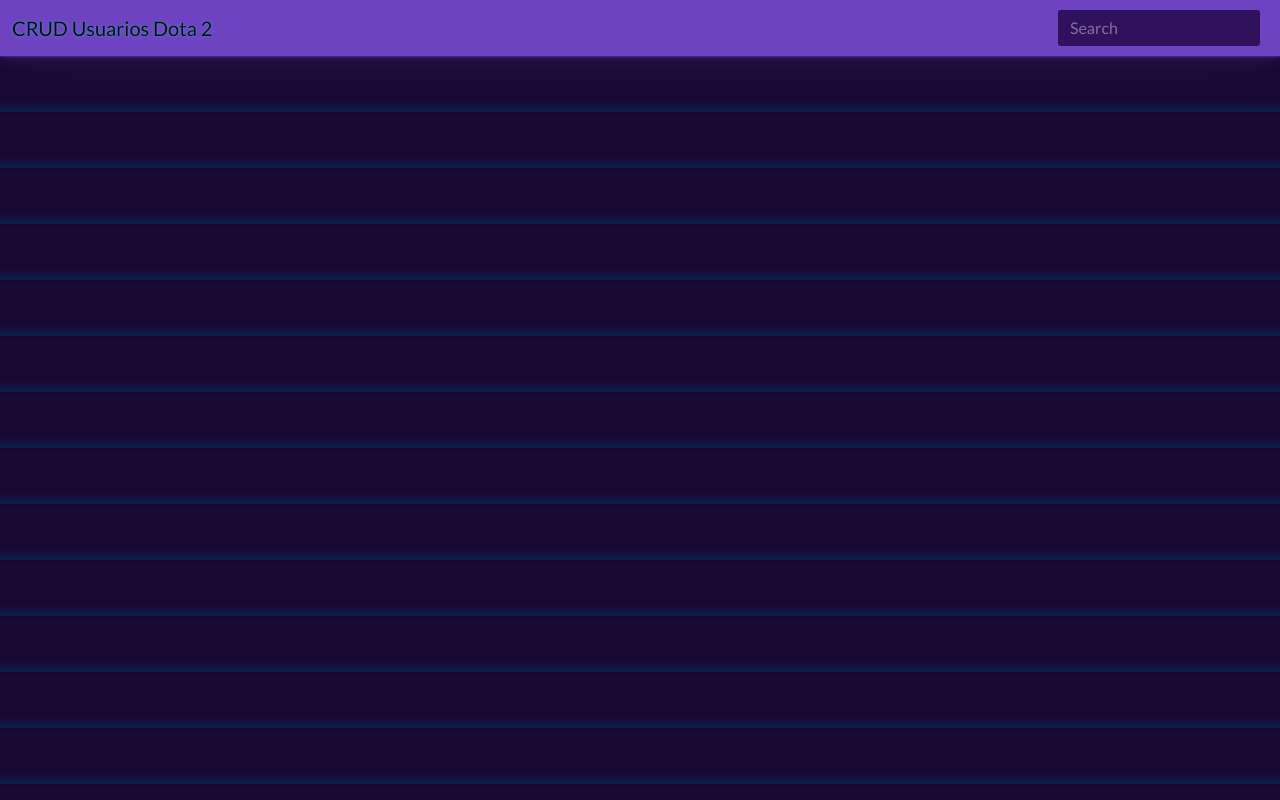
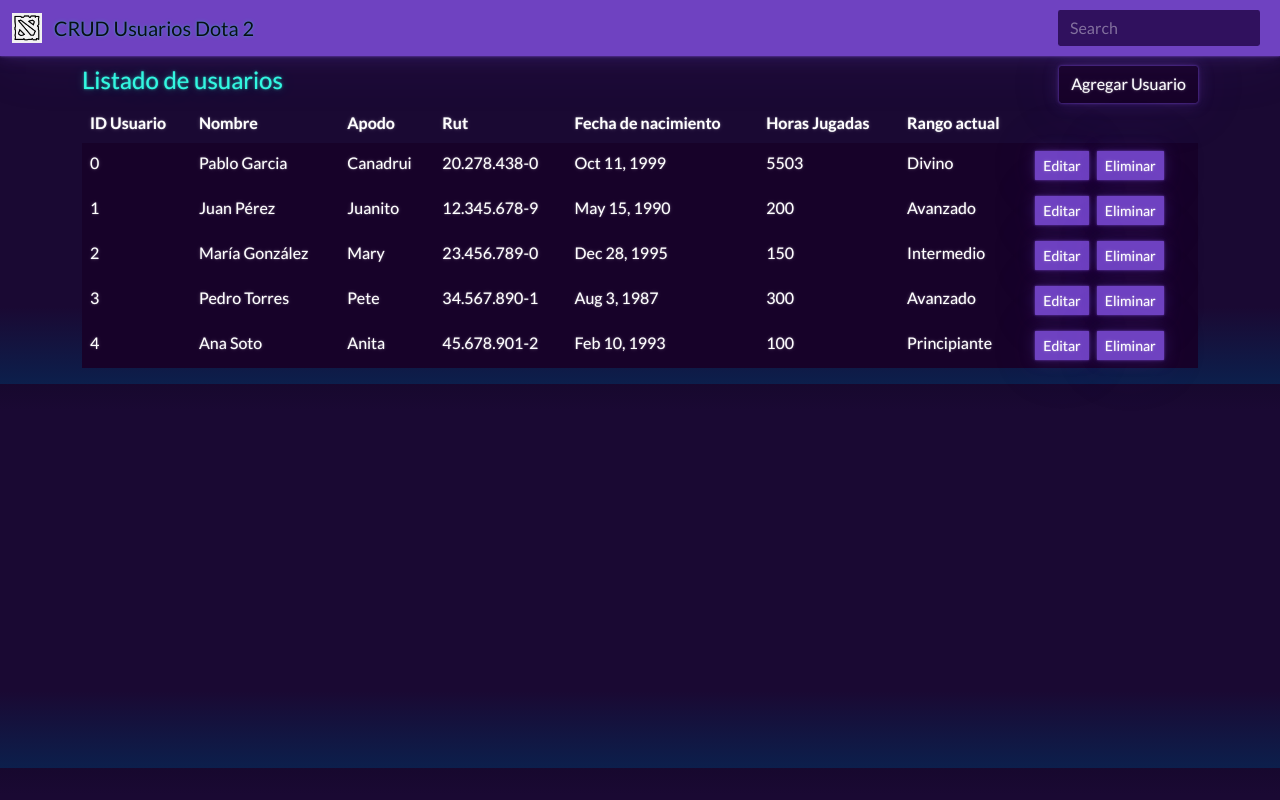
Before and after one commit to PabloGarciaU/front-crud-usuarios-dota-2-chile, an Angular app in the folder front-crud-dota-2-chile/: page / in a window 1280 px wide. Built offline with nearby package versions, Linux system fonts and the light colour scheme.

Commit message:
configurado listproduct component y agregado logo bonito
Hasta ahora como viento en popa

```diff
--- a/front-crud-dota-2-chile/src/app/app.component.html
+++ b/front-crud-dota-2-chile/src/app/app.component.html
@@ -1 +1,2 @@
 <app-navbar></app-navbar>
+<app-list-users></app-list-users>
--- a/front-crud-dota-2-chile/src/app/components/list-users/list-users.component.css
+++ b/front-crud-dota-2-chile/src/app/components/list-users/list-users.component.css
@@ -0,0 +1,5 @@
+.title{
+    margin-top: 10px;
+    display: flex;
+    justify-content: space-between;
+}
--- a/front-crud-dota-2-chile/src/app/components/list-users/list-users.component.html
+++ b/front-crud-dota-2-chile/src/app/components/list-users/list-users.component.html
@@ -1 +1,37 @@
-<p>list-users works!</p>
+<div class="container">
+    <div class="title">
+        <h4>Listado de usuarios</h4>
+        <button type="button" class="btn btn-dark">Agregar Usuario</button>
+    </div>
+
+
+    <table class="table table-hover">
+        <thead>
+          <tr>
+            <th scope="col">ID Usuario</th>
+            <th scope="col">Nombre</th>
+            <th scope="col">Apodo</th>
+            <th scope="col">Rut</th>
+            <th scope="col">Fecha de nacimiento</th>
+            <th scope="col">Horas Jugadas</th>
+            <th scope="col">Rango actual</th>
+            <th scope="col"></th>
+          </tr>
+        </thead>
+        <tbody>
+          <tr *ngFor="let user of listUsers" class="table-dark">
+            <td>{{ user.id }}</td>
+            <td>{{ user.nombre }}</td>
+            <td>{{ user.apodo }}</td>
+            <td>{{ user.rut }}</td>
+            <td>{{ user.fechaNacimiento | date }}</td>
+            <td>{{ user.horasJugadas }}</td>
+            <td>{{ user.rangoActual }}</td>
+            <td>
+                <button type="button" class="btn btn-primary btn-sm">Editar</button>
+                <button type="button" class="btn btn-primary btn-sm ms-2">Eliminar</button>
+            </td>
+          </tr>
+        </tbody>
+      </table>
+</div>
--- a/front-crud-dota-2-chile/src/app/components/list-users/list-users.component.ts
+++ b/front-crud-dota-2-chile/src/app/components/list-users/list-users.component.ts
@@ -1,10 +1,64 @@
-import { Component } from '@angular/core';
+import { Component, OnInit } from '@angular/core';
+import { User } from '../../interfaces/user'; // Asegúrate de importar la interfaz User desde la ubicación correcta
 
 @Component({
   selector: 'app-list-users',
   templateUrl: './list-users.component.html',
-  styleUrl: './list-users.component.css'
+  styleUrls: ['./list-users.component.css']
 })
-export class ListUsersComponent {
+export class ListUsersComponent implements OnInit {
+  listUsers: User[] = [
+    {
+      id: 0,
+      nombre: 'Pablo Garcia',
+      apodo: 'Canadrui',
+      rut: '20.278.438-0',
+      fechaNacimiento: new Date('1999-10-11'),
+      horasJugadas: 5503,
+      rangoActual: 'Divino'
+    },
+    {
+      id: 1,
+      nombre: 'Juan Pérez',
+      apodo: 'Juanito',
+      rut: '12.345.678-9',
+      fechaNacimiento: new Date('1990-05-15'),
+      horasJugadas: 200,
+      rangoActual: 'Avanzado'
+    },
+    {
+      id: 2,
+      nombre: 'María González',
+      apodo: 'Mary',
+      rut: '23.456.789-0',
+      fechaNacimiento: new Date('1995-12-28'),
+      horasJugadas: 150,
+      rangoActual: 'Intermedio'
+    },
+    {
+      id: 3,
+      nombre: 'Pedro Torres',
+      apodo: 'Pete',
+      rut: '34.567.890-1',
+      fechaNacimiento: new Date('1987-08-03'),
+      horasJugadas: 300,
+      rangoActual: 'Avanzado'
+    },
+    {
+      id: 4,
+      nombre: 'Ana Soto',
+      apodo: 'Anita',
+      rut: '45.678.901-2',
+      fechaNacimiento: new Date('1993-02-10'),
+      horasJugadas: 100,
+      rangoActual: 'Principiante'
+    }
+  ];
+
+  constructor() { }
+
+  ngOnInit(): void {
+
+  }
 
 }
--- a/front-crud-dota-2-chile/src/app/components/navbar/navbar.component.html
+++ b/front-crud-dota-2-chile/src/app/components/navbar/navbar.component.html
@@ -1,6 +1,9 @@
 <nav class="navbar navbar-expand-lg bg-primary" data-bs-theme="dark">
   <div class="container-fluid">
-      <a class="navbar-brand" href="#">CRUD Usuarios Dota 2</a>
+    <a class="navbar-brand" href="#">
+      <img src="assets/logo/dota2.png" alt="Logo" width="30" height="30" class="d-inline-block align-top me-2">
+      CRUD Usuarios Dota 2
+    </a>
     <div class="collapse navbar-collapse" id="navbarColor01">
       <form class="d-flex ms-auto">
         <input class="form-control me-sm-2" type="search" placeholder="Search">
```
Also changed, not shown: front-crud-dota-2-chile/src/assets/logo/dota2.png (added). Lines whose indentation alone changed are shown as unchanged.
